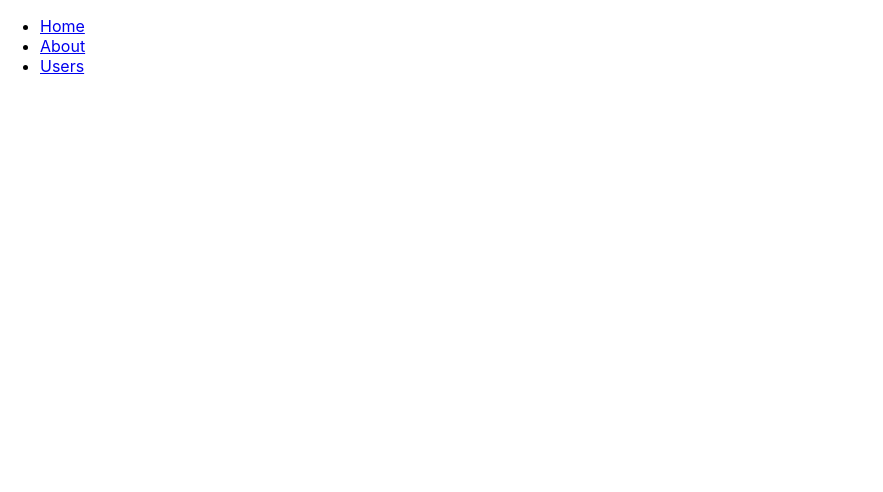
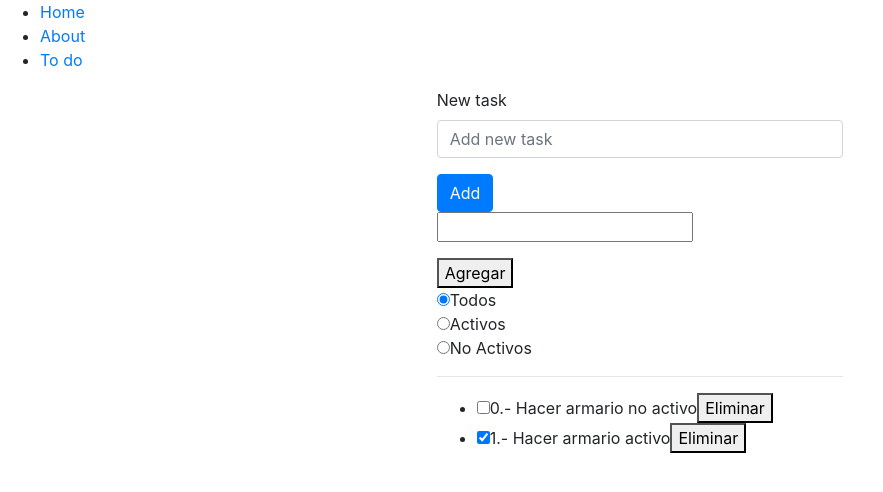
Before and after one commit to ozkrsalaz/HelloWorld, a React (Create React App) app: page /todo in a window 1280 px wide. Shown: the top 492 px of the page, without its empty margins (0-883 px from the left). Built offline with nearby package versions, Linux system fonts and the light colour scheme.

Commit message:
modificaciones-clasebootstrap

```diff
--- a/package.json
+++ b/package.json
@@ -3,8 +3,11 @@
   "version": "0.1.0",
   "private": true,
   "dependencies": {
+    "bootstrap": "^4.3.1",
     "react": "^16.8.6",
     "react-dom": "^16.8.6",
+    "react-router": "^5.0.0",
+    "react-router-dom": "^5.0.0",
     "react-scripts": "2.1.8"
   },
   "scripts": {
--- a/src/App.js
+++ b/src/App.js
@@ -3,6 +3,7 @@ import { BrowserRouter as Router, Route, Link } from 'react-router-dom';
 import './App.css';
 import About from './views/About';
 import Index from './views/Index';
+import Todo from './views/Todo';
 
 class App extends Component {
 	render() {
@@ -18,13 +19,14 @@ class App extends Component {
 								<Link to="/about/">About</Link>
 							</li>
 							<li>
-								<Link to="/users/">Users</Link>
+								<Link to="/todo/">To do</Link>
 							</li>
 						</ul>
 					</nav>
 
 					<Route path="/" exact component={Index} />
 					<Route path="/about/" component={About} />
+					<Route path="/todo/" component={Todo} />
 				</div>
 			</Router>
 		);
--- a/src/index.js
+++ b/src/index.js
@@ -1,8 +1,10 @@
 import React from 'react';
 import ReactDOM from 'react-dom';
 import './index.css';
+import 'bootstrap/dist/css/bootstrap.css';
 import App from './App';
 import * as serviceWorker from './serviceWorker';
+
 
 ReactDOM.render(<App />, document.getElementById('root'));
 
--- /dev/null
+++ b/src/views/Todo.jsx
@@ -0,0 +1,108 @@
+import React, { Component } from 'react';
+
+
+class Todo extends Component {
+    constructor(props) {
+        super(props);
+        this.state = {
+            name: '',
+            filter: 1,
+            todoList: [
+                { text: 'Hacer armario no activo', status: false },
+                { text: 'Hacer armario activo', status: true }
+            ]
+        };
+    }
+
+    onChangeName = ({ target: { value: name } }) => {
+        console.log(name);
+        this.setState({ name });
+    };
+
+    addPerson = () => {
+        let { todoList, name } = this.state;
+        todoList = [...todoList, [name]];
+        this.setState({ name: '', todoList });
+    };
+
+    delPerson = (index) => {
+        let { todoList } = this.state
+        todoList.splice(index, 1)
+        this.setState({ todoList });
+    }
+
+    submitNewTask = (e) => {
+        e.preventDefault();
+        const data = new FormData(e.target);
+        const task = data.get('task');
+        console.log(task);
+    }
+
+    toggleTask = (e,i) => {
+        const marcado = e.target.name === 'marcado';
+        let { todoList } = this.state
+        todoList[i].status = !todoList[i].status;
+        this.setState({ todoList });
+    }
+
+
+    filterByActives = (elemento) => {
+        return elemento.status;
+
+    }
+
+    filterByNoActives = (elemento) => {
+        return !elemento.status;
+
+    }
+
+    filterSelector = (status) => {
+        const {filter} = this.state;
+        var result = true
+
+        if(filter ===2) result = status;
+        else if(filter === 3) result = !status;
+        console.log(result);
+        return result;
+    }
+
+    render() {
+        const { todoList, name } = this.state;
+        return (
+            <div className="row justify-content-center">
+                <div className="col-4">
+                    <div><form onSubmit={this.submitNewTask}>
+                        <div className="form-group">
+                            <label htmlFor={'task'}>New task</label>
+                            <input type="text" className="form-control" id="task" placeholder="Add new task" />
+                        </div>
+                        <button type="submit" className="btn btn-primary">Add</button>
+                    </form></div>
+
+                    <div>
+                        <p>
+                            <input type="text" name="name" value={name} onChange={this.onChangeName} />
+                        </p>
+                        <div>
+                            <button onClick={this.addPerson}>Agregar</button>
+                        </div>
+                        <div>
+                            <input id="rdbAll" name="rdbEstatus" value="1" type="radio" checked={this.state.filter ===1}  onChange={() => {this.setState({filter: 1})}}/>Todos <br />
+                            <input id="rdbActive" name="rdbEstatus" value="2" type="radio"  checked={this.state.filter ===2} onChange={() => {this.setState({filter: 2})}} />Activos <br />
+                            <input id="rdbNoActive" name="rdbEstatus" value="3" type="radio" checked={this.state.filter ===3} onChange={() => {this.setState({filter: 3})}} />No Activos <br />
+                        </div>
+                        <hr />
+                        <ul>
+                            {todoList.filter(({status}) => this.filterSelector(status)).map(({ text, status }, i) => {
+                                return <li key={i}><input type="checkbox" checked={status} name="marcado" onChange={(e) => this.toggleTask(e,i)} />{`${i}.- ${text}`}<button onClick={() => this.delPerson(i)}>Eliminar</button></li>
+                            })}
+
+                        </ul>
+                    </div>
+                </div>
+            </div>
+        );
+    }
+}
+
+export default Todo;
```
Also changed, not shown: src/components/AddPerson.jsx (added, +13 -0 lines), 1 other file (tests, documents, lock files or other folders).
